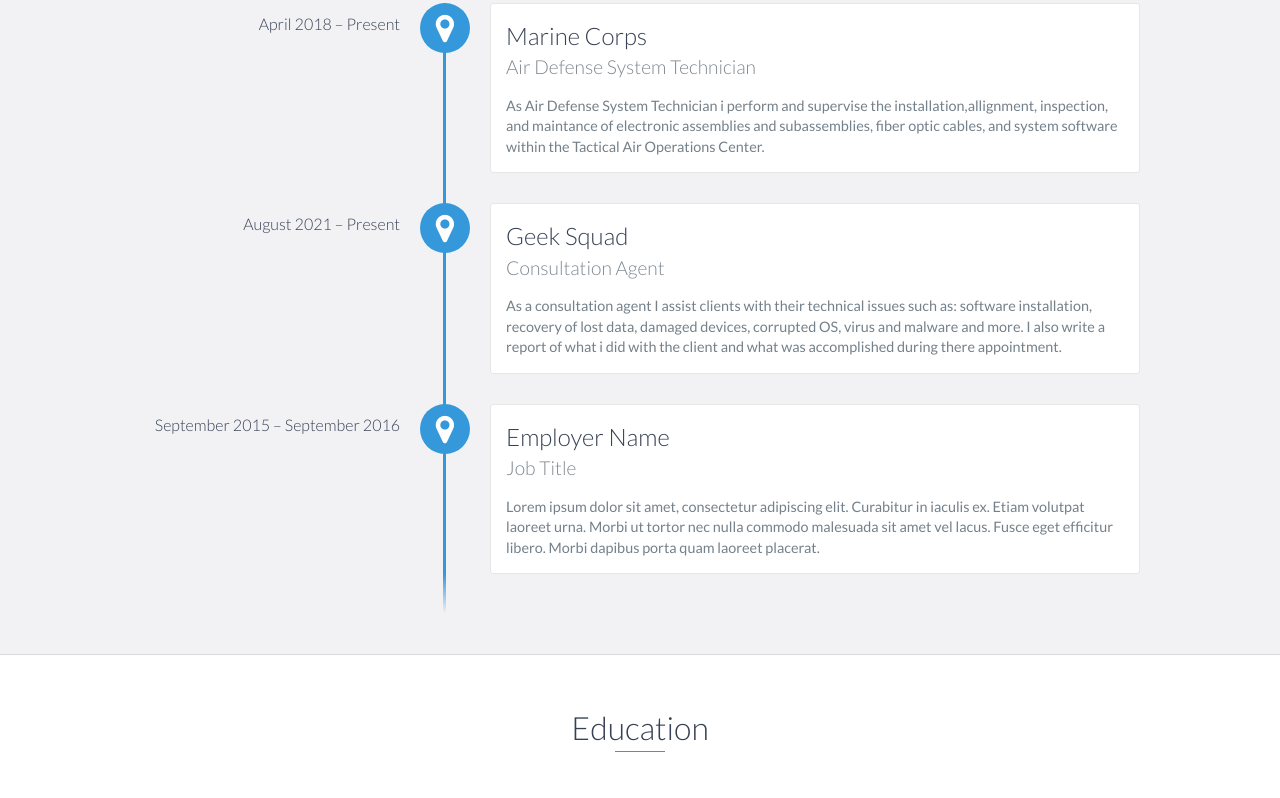
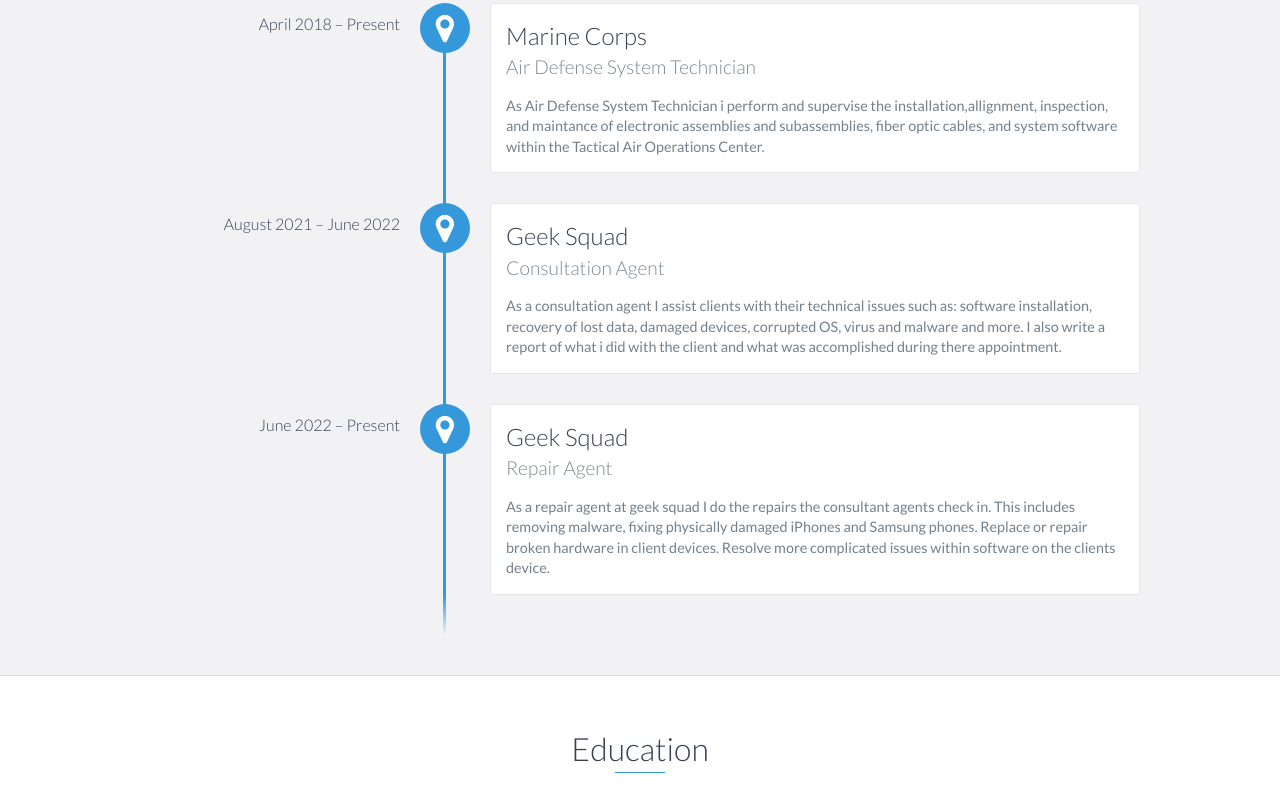
Before and after one commit to joshuaCarrillo/joshuaCarrillo.github.io, a website: page index.html in a window 1280 px wide. Shown: the part 1218-2016 px from the top of the page. Drawn offline with nearby package versions, Linux system fonts and the light colour scheme.

Commit message:
Download resume
Download resume

```diff
--- a/index.html
+++ b/index.html
@@ -50,7 +50,7 @@
         <div id="lead-content">
             <h1>Joshua Carrillo</h1>
             <h2>Software Engineer</h2>
-            <a href="#" class="btn-rounded-white">Download Resume</a>
+            <a href="Resume2022.docx" class="btn-rounded-white">Download Resume</a>
         </div>
         <!-- End #lead-content -->
 
@@ -96,7 +96,7 @@
                 </p>
             </div>
 
-            <div data-date="August 2021 – Present">
+            <div data-date="August 2021 – June 2022">
                 <h3>Geek Squad</h3>
                 <h4>Consultation Agent </h4>
                 <p>
@@ -106,11 +106,12 @@
                 </p>
             </div>
 
-            <div data-date="September 2015 – September 2016">
-                <h3>Employer Name</h3>
-                <h4>Job Title</h4>
+            <div data-date="June 2022 –  Present">
+                <h3>Geek Squad</h3>
+                <h4>Repair Agent </h4>
                 <p>
-                    Lorem ipsum dolor sit amet, consectetur adipiscing elit. Curabitur in iaculis ex. Etiam volutpat laoreet urna. Morbi ut tortor nec nulla commodo malesuada sit amet vel lacus. Fusce eget efficitur libero. Morbi dapibus porta quam laoreet placerat.
+                    As a repair agent at geek squad I do the repairs the consultant agents check in. This includes removing malware, fixing physically damaged iPhones and Samsung phones.
+                    Replace or repair broken hardware in client devices. Resolve more complicated issues within software on the clients device.
                 </p>
             </div>
         </div>
```
Also changed, not shown: 1 other file.
